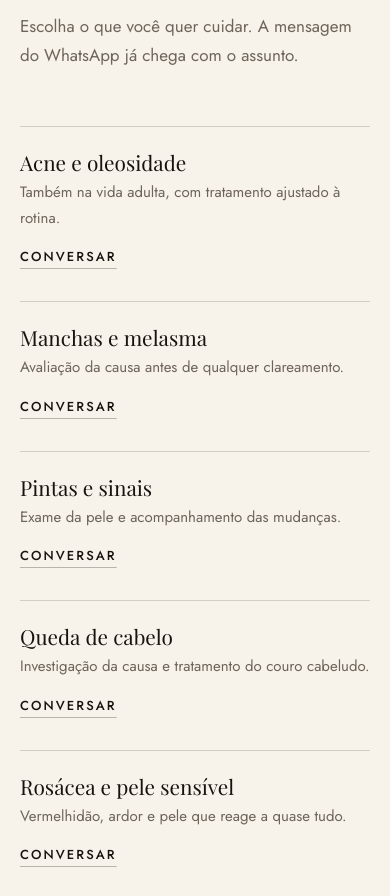
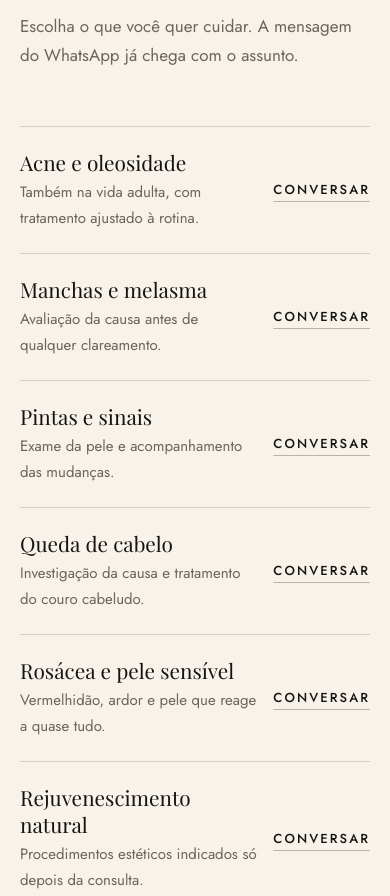
Before and after one commit to skyfoxxe/clinica-lume, a plain HTML site: page index.html in a window 390 px wide. Shown: the part 1860-2756 px from the top of the page. Drawn offline with nearby package versions, Linux system fonts and the light colour scheme; a web font is replaced by a local one.

Commit message:
Ajusta recortes, lista de tratamentos no celular e documenta a versão
Co-Authored-By: Claude Opus 5.5 <noreply@anthropic.com>
Claude-Session: https://claude.ai/code/session_01S42CcTAuoZ13KAdjGEerM8

```diff
--- a/styles.css
+++ b/styles.css
@@ -258,6 +258,7 @@ h1 em, h2 em { font-style: italic; color: var(--brass); }
 .frame-wide { aspect-ratio: 16 / 7; }
 .frame-close { aspect-ratio: 4 / 5; }
 .frame-hero img { object-position: 50% 30%; }
+.consult-figure img { object-position: 50% 62%; }
 .section-panel .frame { background: #E5DDCF; }
 .frame.is-empty img { visibility: hidden; }
 .frame.is-empty::after {
@@ -497,8 +498,7 @@ h1 em, h2 em { font-style: italic; color: var(--brass); }
   .treat-figure { position: static; margin-bottom: 56px; }
   .frame-tall { aspect-ratio: 16 / 11; }
   .treat-copy { padding-left: 0; }
-  .treat { grid-template-columns: 1fr; gap: 4px; }
-  .treat-link { justify-self: start; }
+  .treat { gap: 4px 16px; }
 
   .consult-head .section-sub { margin-top: 20px; }
   .frame-wide { aspect-ratio: 4 / 3; }
```
Also changed, not shown: 1 other file.
